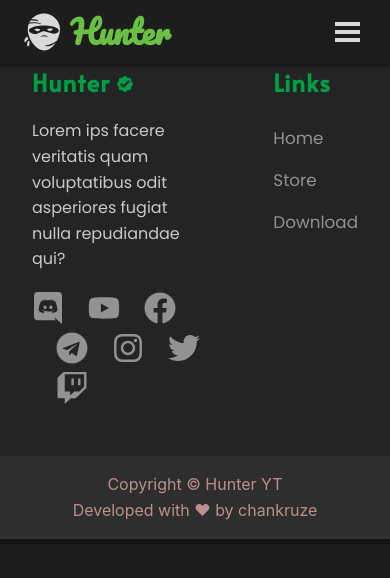
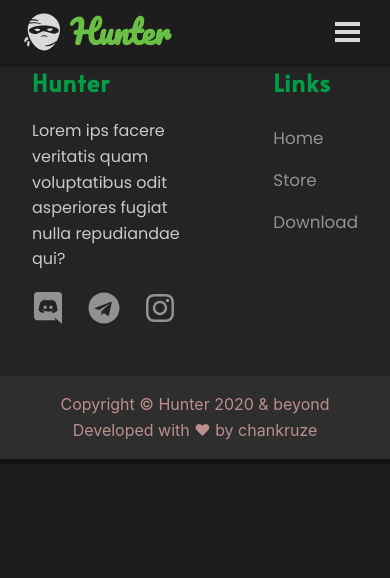
Before and after one commit to HunterNishant/Hunter, a React (Create React App) app: page /about in a window 390 px wide. Shown: the top 578 px of the page. Built offline with nearby package versions, Linux system fonts and the light colour scheme.

Commit message:
Cleanup & Minor Bug Fixes
* Fixes mobile navbar width
* If tag is present enable buy now button
* Removes unwanted social links from footer
* Decrease ItemCard width
* Disables filter section in store untill backend is completed

Signed-off-by: chankruze <chankruze@gmail.com>

```diff
--- a/src/components/Footer/Footer.js
+++ b/src/components/Footer/Footer.js
@@ -9,8 +9,7 @@ import React from "react";
 import { Link } from "react-router-dom";
 
 import { SiteLinks, SocialLinks } from "./FooterLinks";
-import { GoVerified } from "react-icons/go";
-import { HiOutlineLink } from "react-icons/hi";
+// import { GoVerified } from "react-icons/go";
 
 import styles from "./Footer.module.css";
 
@@ -20,7 +19,7 @@ function Footer() {
       <footer className={styles.footer}>
         <div className={styles.left}>
           <h2 className={styles.sec_title}>
-            Hunter <GoVerified size={16} />
+            Hunter
           </h2>
           <p>
             Lorem ips facere veritatis quam voluptatibus odit asperiores fugiat
@@ -61,7 +60,7 @@ function Footer() {
         </div> */}
       </footer>
       <div className={styles.credits}>
-        <p>Copyright &copy; Hunter YT</p>
+        <p>Copyright &copy; Hunter 2020 &amp; beyond</p>
         <p>Developed with ❤ by chankruze</p>
       </div>
     </div>
--- a/src/components/Footer/FooterLinks.js
+++ b/src/components/Footer/FooterLinks.js
@@ -6,11 +6,7 @@ Copyright (c) Geekofia 2020 and beyond
 */
 
 import {
-  FaFacebook,
   FaInstagram,
-  FaTwitch,
-  FaTwitter,
-  FaYoutube,
   FaDiscord,
   FaTelegram,
 } from "react-icons/fa";
@@ -37,16 +33,6 @@ export const SocialLinks = [
     icon: <FaDiscord size={32} />,
   },
   {
-    name: "Youtube",
-    url: "https://www.youtube.com/channel/UCKY63DWhXZpqQ-JD4XoxVVQ",
-    icon: <FaYoutube size={32} />,
-  },
-  {
-    name: "Facebook",
-    url: "https://www.facebook.com/nishant.hunter.7",
-    icon: <FaFacebook size={32} />,
-  },
-  {
     name: "Telegram",
     url: "https://t.me/hunter_org_in",
     icon: <FaTelegram size={32} />,
@@ -56,14 +42,4 @@ export const SocialLinks = [
     url: "https://instagram.com/hunternishant",
     icon: <FaInstagram size={32} />,
   },
-  {
-    name: "Twitter",
-    url: "https://twitter.com/xyz",
-    icon: <FaTwitter size={32} />,
-  },
-  {
-    name: "Twitch",
-    url: "https://twitch.com/xyz",
-    icon: <FaTwitch size={32} />,
-  },
 ];
--- a/src/components/Navbar/NavItems.js
+++ b/src/components/Navbar/NavItems.js
@@ -5,6 +5,7 @@ Created: Fri Oct 30 2020 13:51:33 GMT+0530 (India Standard Time)
 Copyright (c) Geekofia 2020 and beyond
 */
 
+// eslint-disable-next-line
 import { MdStore, MdShoppingCart, MdInfo, MdFileDownload } from "react-icons/md";
 
 export const NavItems = [
--- a/src/components/Navbar/Navbar.module.css
+++ b/src/components/Navbar/Navbar.module.css
@@ -163,7 +163,7 @@ Copyright (c) Geekofia 2020 and beyond
 
 /* nav links menu (not opened) */
 .navbarMenu {
-  width: 150px;
+  width: 50%;
   top: var(--navbar-height);
   right: 0;
   bottom: 0;
--- a/src/components/Store/ItemCard.js
+++ b/src/components/Store/ItemCard.js
@@ -56,7 +56,7 @@ function ItemCard(props) {
   };
 
   useEffect(() => {
-    if (tag === "popular") {
+    if (tag) {
       setQuantity(1);
     }
   }, [tag]);
--- a/src/components/Store/ItemCard.module.css
+++ b/src/components/Store/ItemCard.module.css
@@ -6,7 +6,7 @@ Copyright (c) Geekofia 2020 and beyond
 */
 
 :root {
-  --card-width: 22rem;
+  --card-width: 21rem;
   --card-width-mob: 21rem;
 }
 
--- a/src/components/Store/Store.js
+++ b/src/components/Store/Store.js
@@ -11,7 +11,7 @@ import axios from "axios";
 // components
 import ItemCard from "./ItemCard";
 // icons
-import { MdViewStream, MdViewWeek } from "react-icons/md";
+// import { MdViewStream, MdViewWeek } from "react-icons/md";
 import { VscChromeClose } from "react-icons/vsc";
 // css
 import modalStyles from "../common/ModalCommon.module.css";
@@ -25,7 +25,7 @@ const initTransaction = async (props) => {
   const { amount, currency, receipt, notes, description, image } = props;
 
   await axios
-    .post(`${process.env.REACT_APP_RAZPAY_URL_PROD}/order`, {
+    .post(`${process.env.REACT_APP_RAZPAY_URL_DEV}/order`, {
       amount,
       currency,
       receipt,
@@ -50,7 +50,7 @@ const initTransaction = async (props) => {
           };
 
           await axios
-            .post(`${process.env.REACT_APP_RAZPAY_URL_PROD}/check`, data)
+            .post(`${process.env.REACT_APP_RAZPAY_URL_DEV}/check`, data)
             .then((res) => {
               console.log(res.data);
               alert("Check your email for KEY and payment receipt");
@@ -76,12 +76,13 @@ const initTransaction = async (props) => {
 Modal.setAppElement("#react_root");
 
 function Store() {
+  // eslint-disable-next-line
   const [listVertical, setListVertical] = useState(false);
   const [isProductModalOpen, setIsProductModalOpen] = useState(false);
 
-  const toggleListDirection = () => {
-    setListVertical(!listVertical);
-  };
+  // const toggleListDirection = () => {
+  //   setListVertical(!listVertical);
+  // };
 
   useEffect(() => {
     // load razorpay checkout script
@@ -92,14 +93,16 @@ function Store() {
 
   return (
     <div className={styles.store_root}>
-      <div className={styles.filter_wrapper}>
+      {/* Filter Section */}
+      {/* <div className={styles.filter_wrapper}>
         <button
           onClick={toggleListDirection}
           className={styles.btn_list_direction}
         >
           {!listVertical ? <MdViewStream /> : <MdViewWeek />}
         </button>
-      </div>
+      </div> */}
+      {/* Product Listing */}
       <div
         className={`${styles.products_wrapper} ${
           listVertical ? `${styles.list_vertical}` : `${styles.list_horizontal}`
```
Also changed, not shown: 1 other file (tests, documents, lock files or other folders).
